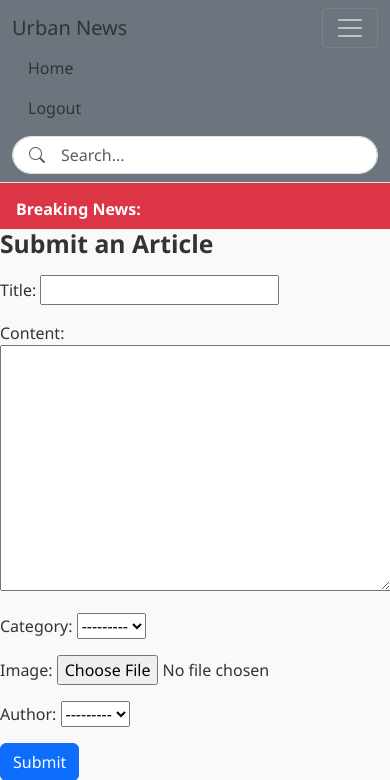
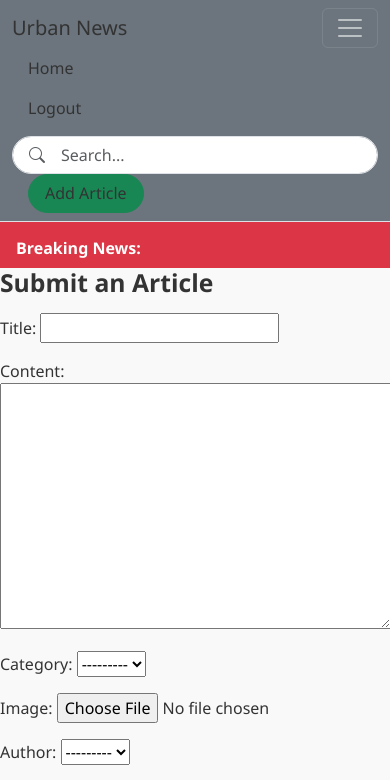
Before and after one commit to Judy-alaski/django-news-website, a Django app: page /add_article/ in a window 390 px wide, after a click that opens the changed part. Shown: the top 780 px of the page. Run offline with Django 5.2, Linux system fonts and the light colour scheme; the visitor is signed in with stand-in values (Sample User, id 1); data that the repository does not hold is empty; some libraries are stand-ins or nearby versions.

Commit message:
Show Add Article button on mobile

```diff
--- a/news/newsApp/templates/newsApp/base.html
+++ b/news/newsApp/templates/newsApp/base.html
@@ -71,7 +71,7 @@
                     </form>
 
                     {% if user.is_authenticated %}
-                    <a class="btn btn-success ms-3 d-none d-lg-inline-block" href="{% url 'add_article' %}">Add Article</a>
+                    <a class="btn btn-success ms-3 d-inline-block" href="{% url 'add_article' %}">Add Article</a>
                     {% endif %}
                 </div>
             </div>
```
